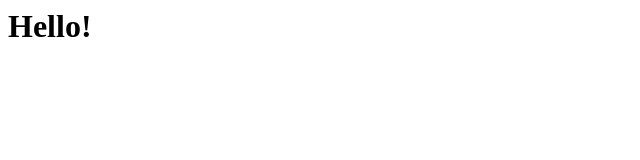
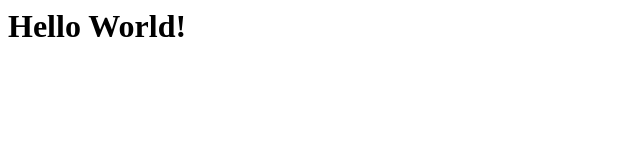
Before and after one commit to a5823030/git-practice, a plain HTML site: page index.html in a window 1280 px wide. Shown: the whole page, without its empty margins (0-640 px from the left). Drawn offline with Linux system fonts and the light colour scheme.

Commit message:
はじめてのコミット

```diff
--- a/index.html
+++ b/index.html
@@ -1,3 +1,3 @@
 <html><body><h1>
-Hello!
+Hello World!
 </h1></body></html>
```
